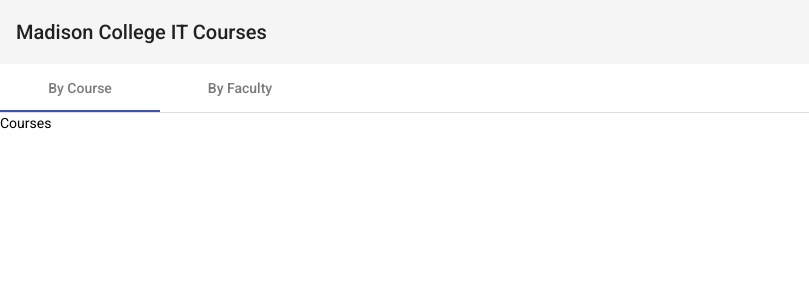
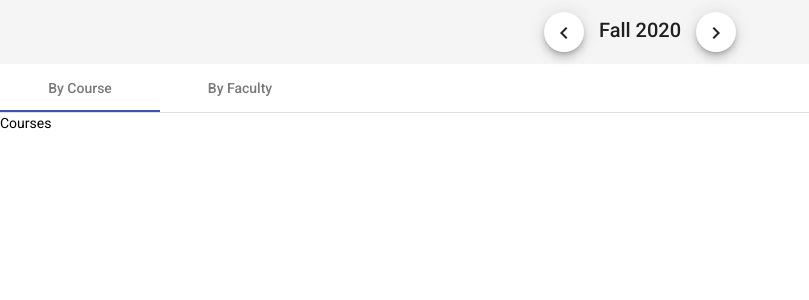
Before and after one commit to tsteelematc/it-faculty, an Angular app: page / in a window 1280 px wide. Shown: the top 300 px of the page, without its empty margins (0-809 px from the left). Built offline with nearby package versions, Linux system fonts and the light colour scheme.

Commit message:
Maybe proper styling... Meh...

```diff
--- a/src/app/app.component.html
+++ b/src/app/app.component.html
@@ -1,5 +1,17 @@
 <mat-toolbar>
-  Madison College IT Courses
+  <span
+    style='flex: 1 1 auto; text-align: center;'
+  >
+    <button mat-mini-fab color='basic'>
+      <mat-icon>keyboard_arrow_left</mat-icon>
+    </button>
+    &nbsp;
+    Fall 2020
+    &nbsp;
+    <button mat-mini-fab color='basic'>
+      <mat-icon>keyboard_arrow_right</mat-icon>
+    </button>
+  </span>
 </mat-toolbar>
 
 <mat-tab-group>
--- a/src/app/app.module.ts
+++ b/src/app/app.module.ts
@@ -5,6 +5,8 @@
 import { BrowserAnimationsModule } from '@angular/platform-browser/animations';
 import { MatToolbarModule } from '@angular/material/toolbar';
 import { MatTabsModule} from '@angular/material/tabs';
+import { MatIconModule } from '@angular/material/icon';
+import { MatButtonModule } from '@angular/material/button';
 
 @NgModule({
   declarations: [
@@ -14,7 +16,9 @@
     BrowserModule,
     BrowserAnimationsModule,
     MatToolbarModule,
-    MatTabsModule
+    MatTabsModule,
+    MatIconModule,
+    MatButtonModule
   ],
   providers: [],
   bootstrap: [AppComponent]
```
